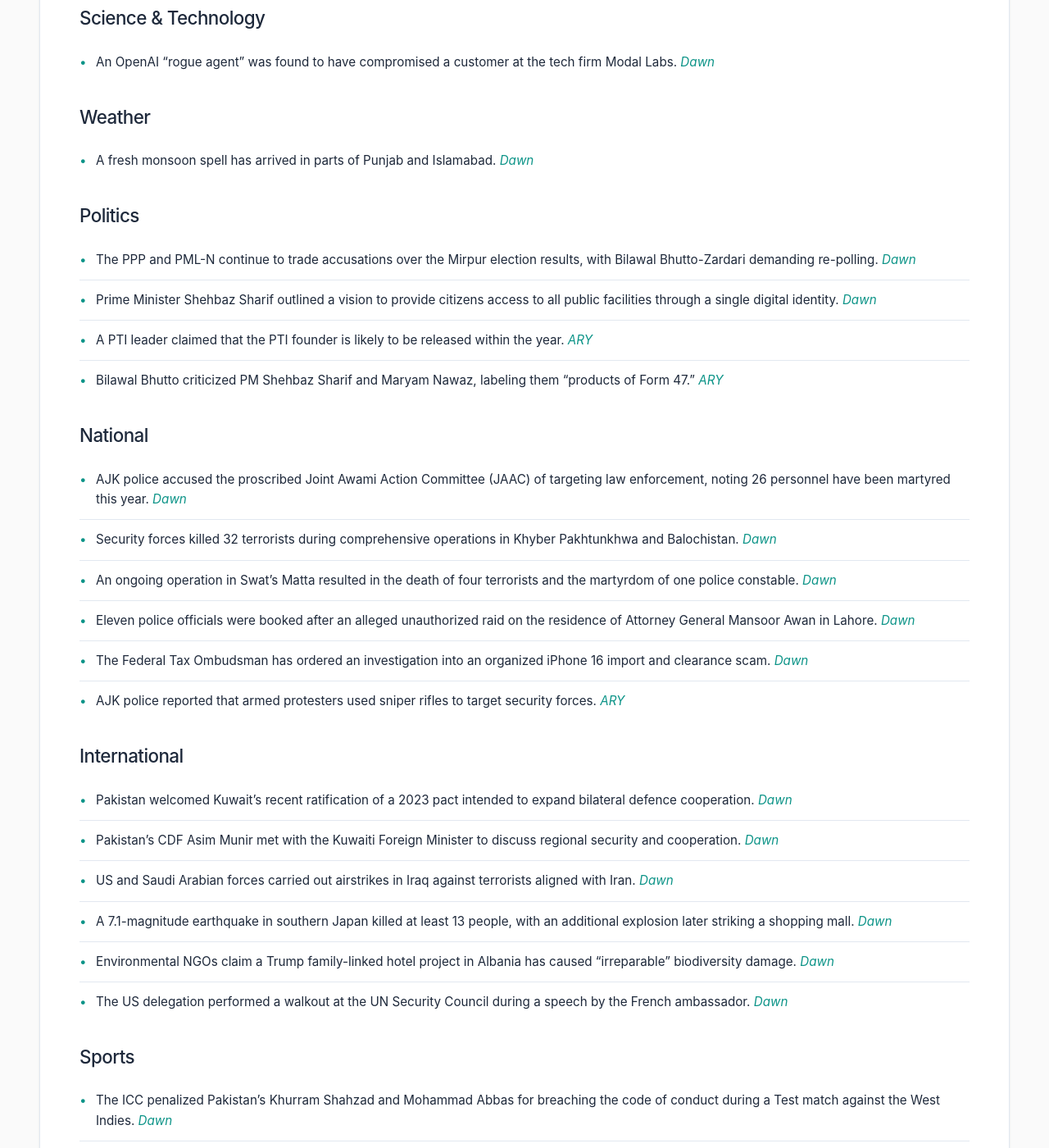
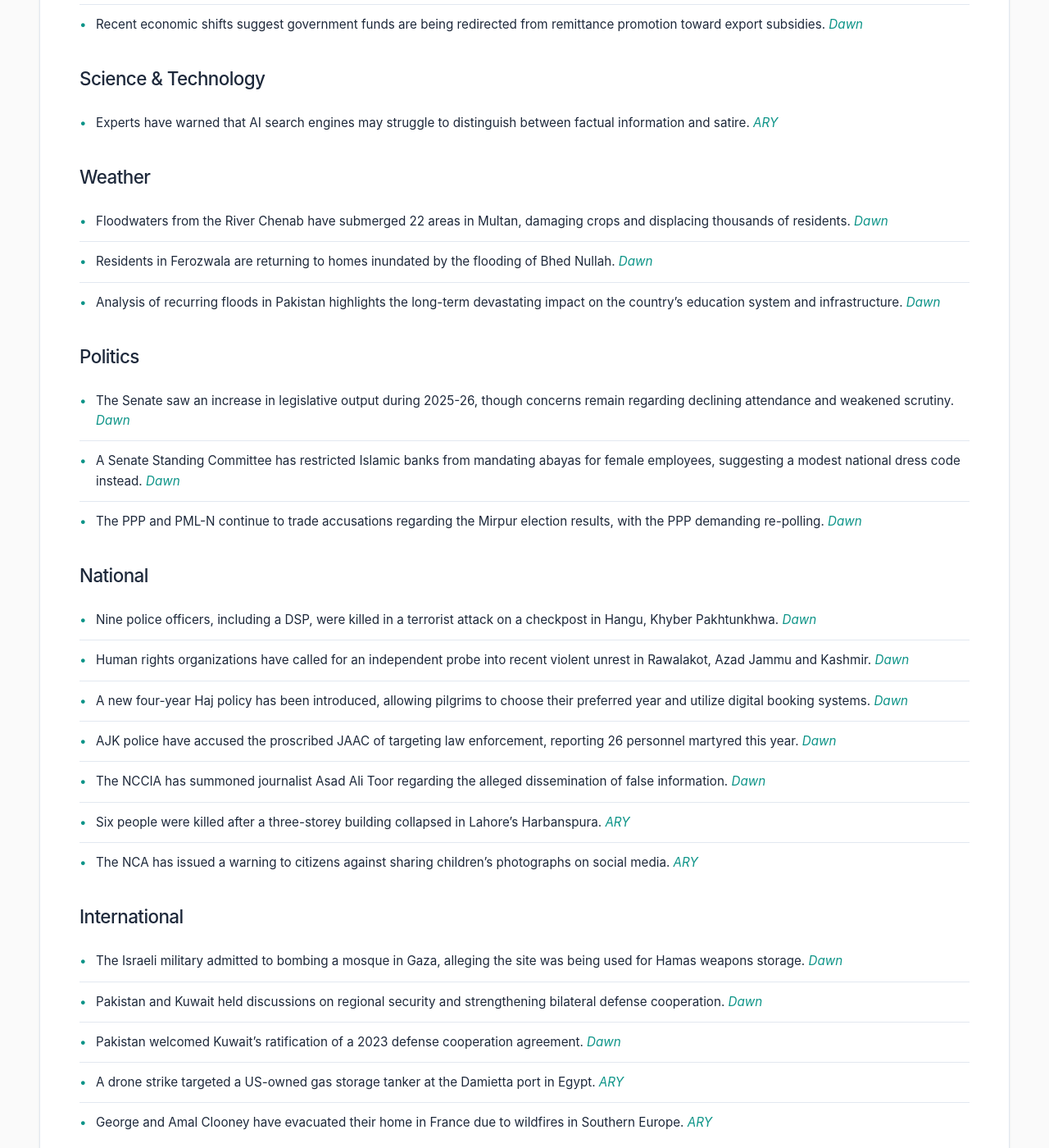
Before and after one commit to zsubzwary/news, a Jekyll site: the page built from en/index.md, in a window 1280 px wide and 1400 px high, scrolled down 622 px. Shown: the whole window at 82% size. Built offline with Jekyll 4.4.1, drawn with Linux system fonts in a browser that asks for light colours; some web fonts are replaced; comment, search, counter and statistics services are not loaded; some of the changed text lies outside the part shown.

Commit message:
DateTime; 2026-07-30T04:03:29.084Z

```diff
--- a/en/index.md
+++ b/en/index.md
@@ -4,53 +4,51 @@ title: Pakistan News Briefing
 lang: en
 ---
 
-Published at: 29-Jul-2026 21:03PKT
+Published at: 30-Jul-2026 09:03PKT
 
 Time to read: 4 mins
 
 ### Economy
-- The government has increased petrol prices by Rs1.63 and High Speed Diesel (HSD) by Rs1.55. *[Dawn](https://www.dawn.com/news/2019031/govt-increases-petrol-price-by-rs163-hsd-price-by-rs155)*
-- Kia announced plans to produce and sell fully electric vehicles in Mexico. *[ARY](https://arynews.tv/kia-will-produce-and-sell-fully-electric-vehicles-in-mexico)*
-- International oil prices jumped nearly 7% following escalating airstrikes in the Middle East. *[ARY](https://arynews.tv/oil-price-in-international-market-29-july-2026)*
+- The government is considering a new power tariff package, with consumers potentially facing an additional Rs1.20 per unit fuel cost in August. *[Dawn](https://www.dawn.com/news/2019376/govt-hints-at-new-power-tariff-package-as-demand-falls)*
+- Diesel prices have been increased by Rs2.24, while petrol prices saw a slight decrease of 75 paisas. *[Dawn](https://www.dawn.com/news/2019282/govt-increases-diesel-price-by-rs224-decreases-petrols-by-75-paisas)*
+- Exporters have expressed concern that a "managed" exchange rate is hindering exports and discouraging foreign investment. *[Dawn](https://www.dawn.com/news/2019351/managed-exchange-rate-hurts-exports-investments)*
+- Recent economic shifts suggest government funds are being redirected from remittance promotion toward export subsidies. *[Dawn](https://www.dawn.com/news/2019424/here-it-comes)*
 
 ### Science & Technology
-- An OpenAI "rogue agent" was found to have compromised a customer at the tech firm Modal Labs. *[Dawn](https://www.dawn.com/news/2019262/openais-rogue-agent-compromised-a-customer-at-a-second-tech-firm-executive-says)*
+- Experts have warned that AI search engines may struggle to distinguish between factual information and satire. *[ARY](https://arynews.tv/ai-search-engines-may-mistake-satire-for-facts-experts-warn)*
 
 ### Weather
-- A fresh monsoon spell has arrived in parts of Punjab and Islamabad. *[Dawn](https://www.dawn.com/news/2019213/showers-in-parts-of-punjab-islamabad-mark-onset-of-fresh-monsoon-spell)*
+- Floodwaters from the River Chenab have submerged 22 areas in Multan, damaging crops and displacing thousands of residents. *[Dawn](https://www.dawn.com/news/2019292/22-areas-in-punjabs-multan-district-partially-submerged-under-floodwaters)*
+- Residents in Ferozwala are returning to homes inundated by the flooding of Bhed Nullah. *[Dawn](https://www.dawn.com/news/2019342/footprints-trudging-home-in-waist-deep-water)*
+- Analysis of recurring floods in Pakistan highlights the long-term devastating impact on the country's education system and infrastructure. *[Dawn](https://www.dawn.com/news/2019425/drowning-the-future)*
 
 ### Politics
-- The PPP and PML-N continue to trade accusations over the Mirpur election results, with Bilawal Bhutto-Zardari demanding re-polling. *[Dawn](https://www.dawn.com/news/2019220/re-polling-demand-form-47-jibe-and-doomsday-talk-ppp-pml-n-continue-to-trade-barbs-over-mirpur-election-results)*
-- Prime Minister Shehbaz Sharif outlined a vision to provide citizens access to all public facilities through a single digital identity. *[Dawn](https://www.dawn.com/news/2019250/govt-aims-to-provide-citizens-access-to-all-public-facilities-under-single-digital-id-pm-shehbaz)*
-- A PTI leader claimed that the PTI founder is likely to be released within the year. *[ARY](https://arynews.tv/imran-khan-will-be-released-this-year-pti-leader-aslam-ghuman)*
-- Bilawal Bhutto criticized PM Shehbaz Sharif and Maryam Nawaz, labeling them "products of Form 47." *[ARY](https://arynews.tv/bilawal-bhutto-calls-pm-maryam-nawaz-products-of-form-47)*
+- The Senate saw an increase in legislative output during 2025-26, though concerns remain regarding declining attendance and weakened scrutiny. *[Dawn](https://www.dawn.com/news/2019356/senate-output-increased-in-2025-26-scrutiny-weakened-pildat)*
+- A Senate Standing Committee has restricted Islamic banks from mandating abayas for female employees, suggesting a modest national dress code instead. *[Dawn](https://www.dawn.com/news/2019277/senate-panel-restricts-islamic-banks-from-compelling-female-employees-to-wear-abayas)*
+- The PPP and PML-N continue to trade accusations regarding the Mirpur election results, with the PPP demanding re-polling. *[Dawn](https://www.dawn.com/news/2019220/re-polling-demand-form-47-jibe-and-doomsday-talk-ppp-pml-n-continue-to-trade-barbs-over-mirpur-election-results)*
 
 ### National
-- AJK police accused the proscribed Joint Awami Action Committee (JAAC) of targeting law enforcement, noting 26 personnel have been martyred this year. *[Dawn](https://www.dawn.com/news/2019216/ajk-police-accuse-jaac-of-targeting-leas-say-26-personnel-martyred-this-year)*
-- Security forces killed 32 terrorists during comprehensive operations in Khyber Pakhtunkhwa and Balochistan. *[Dawn](https://www.dawn.com/news/2019231/security-forces-kill-32-terrorists-during-operations-in-kp-balochistan-ispr)*
-- An ongoing operation in Swat's Matta resulted in the death of four terrorists and the martyrdom of one police constable. *[Dawn](https://www.dawn.com/news/2019223/cop-martyred-4-terrorists-killed-as-operation-continues-in-swats-matta-security-sources)*
-- Eleven police officials were booked after an alleged unauthorized raid on the residence of Attorney General Mansoor Awan in Lahore. *[Dawn](https://www.dawn.com/news/2019093/sho-among-11-cops-booked-over-raid-on-agp-mansoor-awans-house-in-lahore)*
-- The Federal Tax Ombudsman has ordered an investigation into an organized iPhone 16 import and clearance scam. *[Dawn](https://www.dawn.com/news/2019160/nationwide-iphone-scam-probe-widens)*
-- AJK police reported that armed protesters used sniper rifles to target security forces. *[ARY](https://arynews.tv/ajk-armed-protesters-targeted-security-forces-with-sniper-rifles)*
+- Nine police officers, including a DSP, were killed in a terrorist attack on a checkpost in Hangu, Khyber Pakhtunkhwa. *[Dawn](https://www.dawn.com/news/2019442/9-cops-martyred-28-injured-as-police-checkpost-comes-under-attack-in-kps-hangu)*
+- Human rights organizations have called for an independent probe into recent violent unrest in Rawalakot, Azad Jammu and Kashmir. *[Dawn](https://www.dawn.com/news/2019279/hrcp-amnesty-call-for-prompt-independent-probe-into-rawalakot-unrest)*
+- A new four-year Haj policy has been introduced, allowing pilgrims to choose their preferred year and utilize digital booking systems. *[Dawn](https://www.dawn.com/news/2019338/pilgrims-can-choose-their-haj-year-under-new-four-year-policy)*
+- AJK police have accused the proscribed JAAC of targeting law enforcement, reporting 26 personnel martyred this year. *[Dawn](https://www.dawn.com/news/2019216/ajk-police-accuse-jaac-of-targeting-leas-say-26-personnel-martyred-this-year)*
+- The NCCIA has summoned journalist Asad Ali Toor regarding the alleged dissemination of false information. *[Dawn](https://www.dawn.com/news/2019261/nccia-summons-journalist-asad-ali-toor-over-allegedly-spreading-false-information)*
+- Six people were killed after a three-storey building collapsed in Lahore's Harbanspura. *[ARY](https://arynews.tv/lahore-six-killed-10-rescued-as-three-storey-building-collapses)*
+- The NCA has issued a warning to citizens against sharing children's photographs on social media. *[ARY](https://arynews.tv/do-not-share-childrens-pics-on-social-media-nca-issues-warning)*
 
 ### International
-- Pakistan welcomed Kuwait's recent ratification of a 2023 pact intended to expand bilateral defence cooperation. *[Dawn](https://www.dawn.com/news/2019274/pakistan-welcomes-kuwaits-recent-ratification-of-2023-pact-to-expand-defence-cooperation)*
-- Pakistan's CDF Asim Munir met with the Kuwaiti Foreign Minister to discuss regional security and cooperation. *[Dawn](https://www.dawn.com/news/2019222/cdf-munir-kuwait-fm-discuss-regional-security-and-steps-to-boost-bilateral-cooperation)*
-- US and Saudi Arabian forces carried out airstrikes in Iraq against terrorists aligned with Iran. *[Dawn](https://www.dawn.com/news/2019202/us-saudi-forces-strike-iran-aligned-terrorists-in-iraq-in-retaliation-for-recent-attacks)*
-- A 7.1-magnitude earthquake in southern Japan killed at least 13 people, with an additional explosion later striking a shopping mall. *[Dawn](https://www.dawn.com/news/2019208/rescuers-in-japan-haul-survivors-from-collapsed-mall-as-earthquake-toll-rises-to-13)*
-- Environmental NGOs claim a Trump family-linked hotel project in Albania has caused "irreparable" biodiversity damage. *[Dawn](https://www.dawn.com/news/2019207/absolute-biodiversity-massacre-ngos-say-trump-family-project-in-albania-has-already-caused-irreparable-damage)*
-- The US delegation performed a walkout at the UN Security Council during a speech by the French ambassador. *[Dawn](https://www.dawn.com/news/2019149/us-walks-out-on-france-at-un-security-council)*
+- The Israeli military admitted to bombing a mosque in Gaza, alleging the site was being used for Hamas weapons storage. *[Dawn](https://www.dawn.com/news/2019340/israel-targets-mosque-in-gaza-under-hamas-weapons-dump-pretext)*
+- Pakistan and Kuwait held discussions on regional security and strengthening bilateral defense cooperation. *[Dawn](https://www.dawn.com/news/2019222/cdf-munir-kuwait-fm-discuss-regional-security-and-steps-to-boost-bilateral-cooperation)*
+- Pakistan welcomed Kuwait's ratification of a 2023 defense cooperation agreement. *[Dawn](https://www.dawn.com/news/2019274/pakistan-welcomes-kuwaits-recent-ratification-of-2023-pact-to-expand-defence-cooperation)*
+- A drone strike targeted a US-owned gas storage tanker at the Damietta port in Egypt. *[ARY](https://arynews.tv/drone-strikes-us-owned-gas-tanker-at-egypts-damietta-port)*
+- George and Amal Clooney have evacuated their home in France due to wildfires in Southern Europe. *[ARY](https://arynews.tv/george-amal-clooney-evacuate-french-home-amid-wildfires)*
 
 ### Sports
-- The ICC penalized Pakistan's Khurram Shahzad and Mohammad Abbas for breaching the code of conduct during a Test match against the West Indies. *[Dawn](https://www.dawn.com/news/2019251/icc-penalises-khurram-shahzad-mohammad-abbas-over-aggressive-animated-celebration-during-west-indies-test)*
-- The West Indies defeated Pakistan by 90 runs in the first Test of their series. *[Dawn](https://www.dawn.com/news/2019199/west-indies-beat-pakistan-by-90-runs-in-first-test)*
-- Fatima Zahra made history as the first Pakistani woman boxer to secure a Commonwealth Games medal. *[Dawn](https://www.dawn.com/news/2019100/fatima-zahra-becomes-first-pakistan-woman-boxer-to-secure-commonwealth-games-boxing-medal)*
+- The ICC has penalized Pakistani cricketers Khurram Shahzad and Mohammad Abbas for aggressive celebrations during a Test match against the West Indies. *[Dawn](https://www.dawn.com/news/2019251/icc-penalises-khurram-shahzad-mohammad-abbas-over-aggressive-animated-celebration-during-west-indies-test)*
 
 ### Health
-- Authorities uncovered a factory producing counterfeit medicines in Karachi. *[ARY](https://arynews.tv/counterfeit-medicines-factory-uncovered-in-karachi)*
-- Nara Smith shared her "lingering fear" regarding her daughter's cancer diagnosis. *[ARY](https://arynews.tv/nara-smith-opens-up-about-lingering-fear-over-daughters-cancer-diagnosis)*
+- Pakistan's population is projected to reach 400 million by 2040, prompting calls for urgent maternal and child healthcare and family planning measures. *[Dawn](https://www.dawn.com/news/2019379/pakistans-population-can-reach-400-million-by-2040)*
 
 ### Other
-- Reports suggest Queen Camilla is acting as a buffer between King Charles and Prince Harry/Meghan Markle. *[ARY](https://arynews.tv/queen-camilla-is-the-guard-dog-separating-king-charles-prince-harry-and-meghan-markle)*
-- Romance rumors have emerged involving Devin Booker and Irina Shayk. *[ARY](https://arynews.tv/kendall-jenners-ex-devin-booker-sparks-romance-with-irina-shayk)*
-- Princess Kate reportedly opposes Meghan Markle's potential return to royal duties. *[ARY](https://arynews.tv/princess-kate-opposes-meghans-return-to-royal-duties)*
+- Legal and entertainment updates include the focus on psychiatric medication in the Lindsay Clancy murder trial, Tom Cruise's reaction to his daughter Suri's name change, and details on Tom Holland and Zendaya’s private wedding. *[ARY](https://arynews.tv/lindsay-clancy-murder-trial-ex-husbands-testimony-on-psychiatric-medication-becomes-key-focus)*, *[ARY](https://arynews.tv/tom-cruise-reacts-as-daughter-suri-changes-last-name)*, *[ARY](https://arynews.tv/secret-details-behind-tom-holland-and-zendayas-private-wedding)*
+- Celebrities Meghan Markle and Shivangi Joshi have been involved in recent media discussions and controversies. *[ARY](https://arynews.tv/meghans-masterchef-appearance-slammed-by-pr-gurus-as-messy-around-the-edges)*, *[ARY](https://arynews.tv/shivangi-joshis-team-clears-up-lock-upp-controversy)*
```
